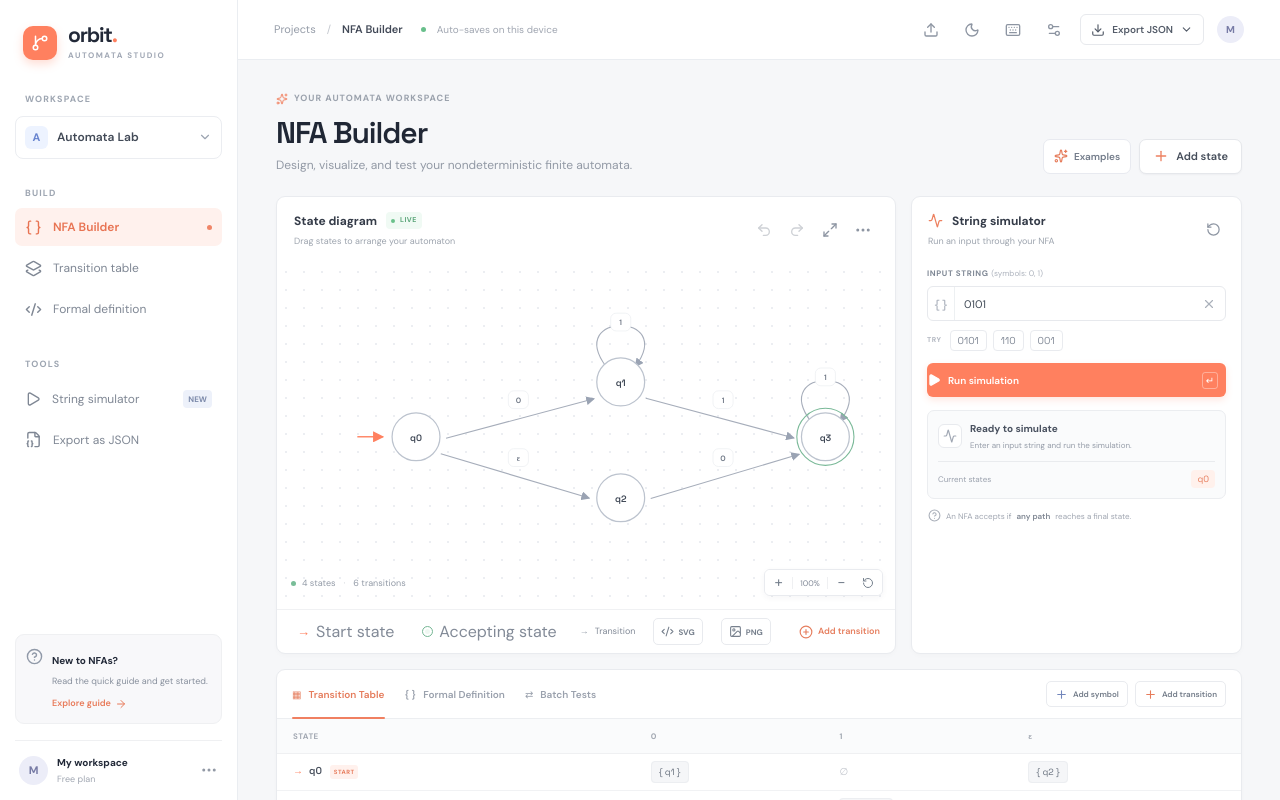
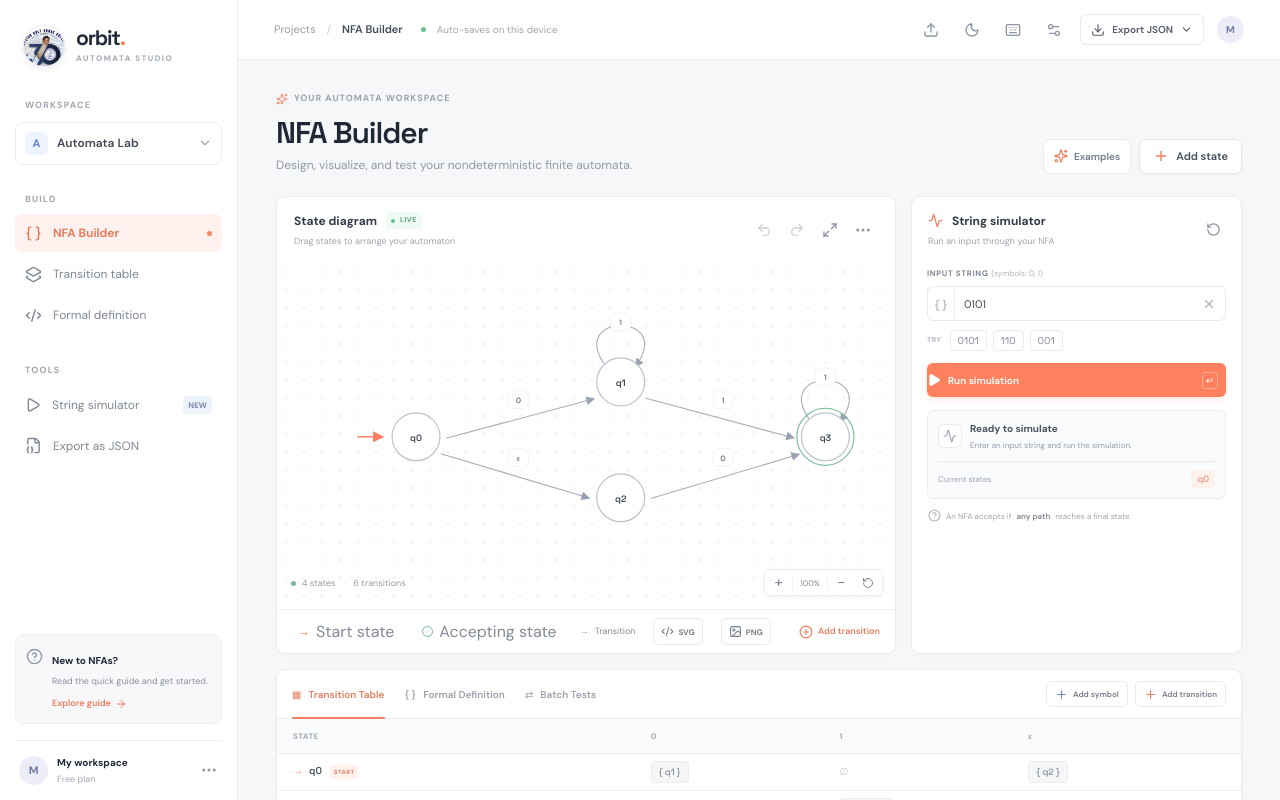
Before and after one commit to Jynxnanana/NFA, a Vue app: page / in a window 1280 px wide. Shown: the top 800 px of the page. Built offline with nearby package versions, Linux system fonts and the light colour scheme.

Commit message:
Use CHCCI logo in workspace header

```diff
--- a/src/App.vue
+++ b/src/App.vue
@@ -1,6 +1,6 @@
 <script setup>
 import { computed, onBeforeUnmount, onMounted, ref, watch } from 'vue'
-import { Activity, ArrowRight, Braces, Check, ChevronDown, CircleHelp, CirclePlus, Code2, Copy, Download, FileJson2, GitBranch, Image, Keyboard, Layers2, Maximize2, Menu, Minimize2, MoreHorizontal, Moon, Pencil, Play, Plus, Redo2, RotateCcw, Settings2, Sparkles, Sun, Trash2, Undo2, Upload, X, Zap } from 'lucide-vue-next'
+import { Activity, ArrowRight, Braces, Check, ChevronDown, CircleHelp, CirclePlus, Code2, Copy, Download, FileJson2, Image, Keyboard, Layers2, Maximize2, Menu, Minimize2, MoreHorizontal, Moon, Pencil, Play, Plus, Redo2, RotateCcw, Settings2, Sparkles, Sun, Trash2, Undo2, Upload, X, Zap } from 'lucide-vue-next'
 import { runNfa, validateMachine } from './nfa.js'
 
 const MACHINE_STORAGE_KEY = 'orbit-nfa-machine-v1'
@@ -229,7 +229,7 @@ onBeforeUnmount(()=>document.removeEventListener('fullscreenchange',onFullscreen
 <template>
   <div class="app-shell" :class="{'dark-mode':isDark}">
     <aside class="sidebar">
-      <button class="brand mobile-brand" type="button" title="Open navigation" aria-label="Open navigation menu" aria-controls="mobile-navigation-drawer" :aria-expanded="mobileDrawerOpen" @click="toggleMobileDrawer"><div class="brand-mark"><GitBranch :size="18" /></div><div><div class="brand-name">orbit<span>.</span></div><div class="brand-caption">AUTOMATA STUDIO</div></div><Menu :size="17" class="mobile-menu-indicator"/></button>
+      <button class="brand mobile-brand" type="button" title="Open navigation" aria-label="Open navigation menu" aria-controls="mobile-navigation-drawer" :aria-expanded="mobileDrawerOpen" @click="toggleMobileDrawer"><div class="brand-mark"><img class="brand-logo-image" src="/chcci%20logo.jpg" alt="Concepcion Holy Cross College logo"/></div><div><div class="brand-name">orbit<span>.</span></div><div class="brand-caption">AUTOMATA STUDIO</div></div><Menu :size="17" class="mobile-menu-indicator"/></button>
       <div class="workspace-label">WORKSPACE</div>
       <button class="workspace-select"><div class="workspace-avatar">A</div><span>Automata Lab</span><ChevronDown :size="14" /></button>
       <div class="nav-heading">BUILD</div>
--- a/src/mobile.css
+++ b/src/mobile.css
@@ -211,6 +211,8 @@
 .dark-mode .example-symbol { background: #392b2c; color: #ff987c; }
 .dark-mode .example-card strong { color: #e0e4eb; }
 .dark-mode .example-card small { color: #9aa3b2; }
+.brand-mark { width: 42px; height: 42px; flex: 0 0 42px; overflow: hidden; border: 1px solid #e7eaf0; border-radius: 50%; background: #fff; box-shadow: 0 2px 7px #18202d14; }
+.brand-logo-image { display: block; width: 136%; height: 136%; max-width: none; object-fit: cover; object-position: center; }
 .mobile-brand { width: 100%; border: 0; background: transparent; color: inherit; font: inherit; text-align: left; cursor: pointer; }
 .mobile-menu-indicator { display: none; }
 .mobile-drawer-backdrop,.mobile-drawer { display: none; }
@@ -301,6 +303,7 @@
   .dark-mode .drawer-footer-button { color: #aab2bf; }
   .dark-mode .drawer-footer-button:hover { background: #303641; color: #ff987c; }
   .dark-mode .mobile-drawer-footer { border-top-color: #303641; }
+  .dark-mode .brand-mark { background: #fff; box-shadow: 0 2px 8px #0006; }
 
   .main-content {
     margin-left: 0;
```
Also changed, not shown: public/chcci logo.jpg (added).
